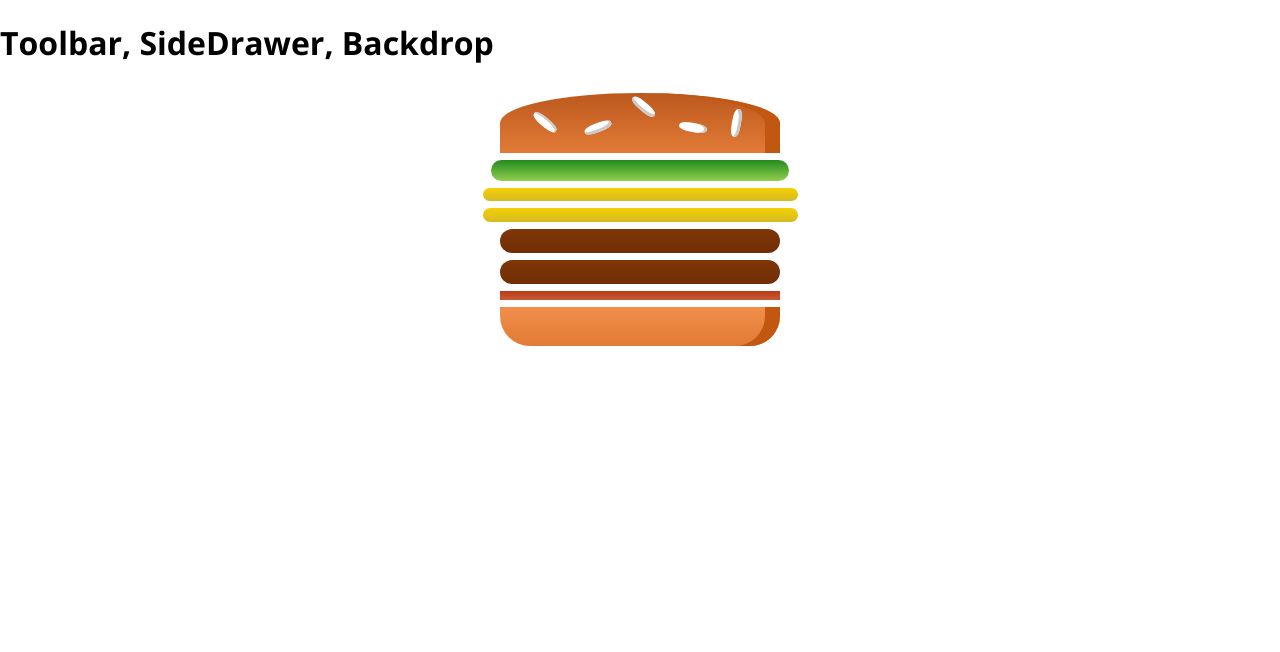
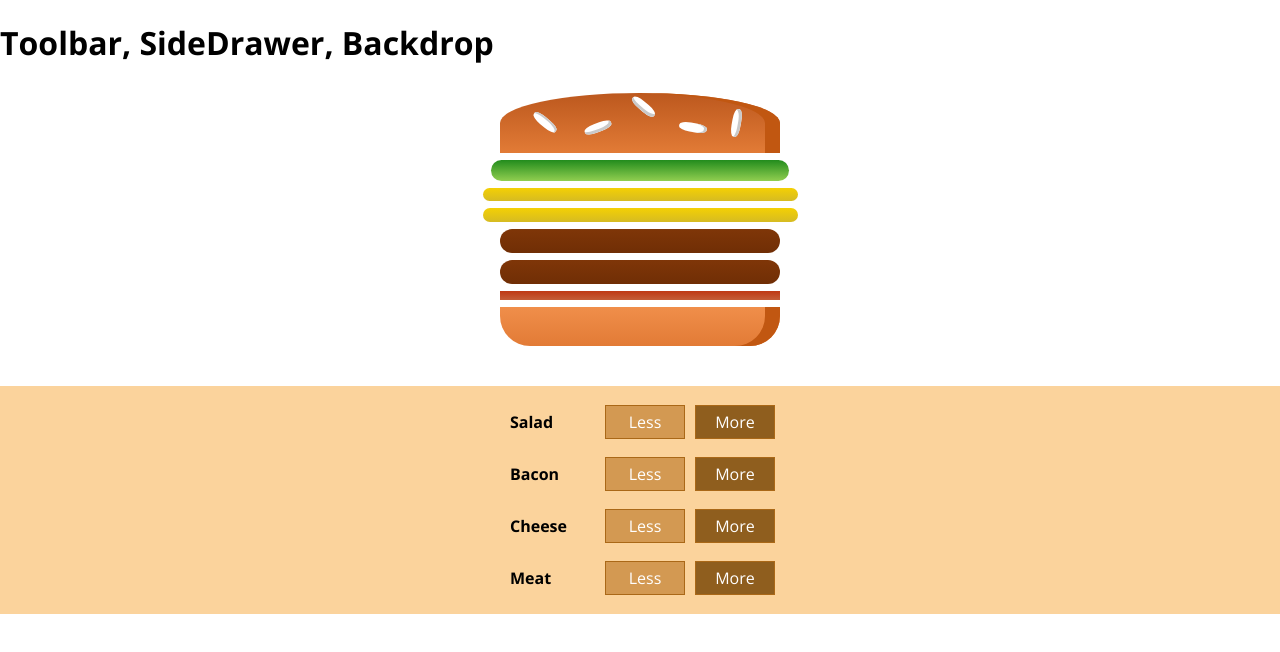
Before and after one commit to jihyun-um/burger-builder-web, a React (Create React App) app: page / in a window 1280 px wide. Shown: the top 652 px of the page. Built offline with nearby package versions, Linux system fonts and the light colour scheme.

Commit message:
Create BurgerBuildControls to dynamically add and remove burger ingredients

```diff
--- /dev/null
+++ b/src/components/BurgerBuildControls/BurgerBuildControl/BurgerBuildControl.js
@@ -0,0 +1,13 @@
+import React from 'react';
+
+import classes from './BurgerBuildControl.module.css';
+
+const burgerBuildControl = props => (
+  <div className={classes.BurgerBuildControl}>
+    <div className={classes.Label}>{props.label}</div>
+    <button className={classes.Less}>Less</button>
+    <button className={classes.More}>More</button>
+  </div>
+);
+
+export default burgerBuildControl;
--- /dev/null
+++ b/src/components/BurgerBuildControls/BurgerBuildControl/BurgerBuildControl.module.css
@@ -0,0 +1,58 @@
+.BurgerBuildControl {
+  display: flex;
+  justify-content: space-between;
+  align-items: center;
+  margin: 5px 0;
+}
+
+.BurgerBuildControl button {
+  display: block;
+  font: inherit;
+  padding: 5px;
+  margin: 0 5px;
+  width: 80px;
+  border: 1px solid #aa6817;
+  cursor: pointer;
+  outline: none;
+}
+
+.BurgerBuildControl button:disabled {
+  background-color: #ac9980;
+  border: 1px solid #7e7365;
+  color: #ccc;
+  cursor: default;
+}
+
+.BurgerBuildControl button:hover:disabled {
+  background-color: #ac9980;
+  color: #ccc;
+  cursor: not-allowed;
+}
+
+.Label {
+  padding: 10px;
+  font-weight: bold;
+  width: 80px;
+}
+
+.BurgerBuildControl .Less {
+  background-color: #d39952;
+  color: white;
+}
+
+.BurgerBuildControl .More {
+  background-color: #8f5e1e;
+  color: white;
+}
+
+.BurgerBuildControl .Less:hover,
+.BurgerBuildControl .Less:active {
+  background-color: #daa972;
+  color: white;
+}
+
+.BurgerBuildControl .More:hover,
+.BurgerBuildControl .More:active {
+  background-color: #99703f;
+  color: white;
+}
--- /dev/null
+++ b/src/components/BurgerBuildControls/BurgerBuildControls.js
@@ -0,0 +1,21 @@
+import React from 'react';
+
+import classes from './BurgerBuildControls.module.css';
+import BurgerBuildControl from './BurgerBuildControl/BurgerBuildControl';
+
+const controls = [
+  { label: 'Salad', type: 'salad' },
+  { label: 'Bacon', type: 'bacon' },
+  { label: 'Cheese', type: 'cheese' },
+  { label: 'Meat', type: 'meat' }
+];
+
+const burgerBuildControls = props => (
+  <div className={classes.BurgerBuildControls}>
+    {controls.map(control => (
+      <BurgerBuildControl key={control.label} label={control.label} />
+    ))}
+  </div>
+);
+
+export default burgerBuildControls;
--- /dev/null
+++ b/src/components/BurgerBuildControls/BurgerBuildControls.module.css
@@ -0,0 +1,9 @@
+.BurgerBuildControls {
+  width: 100%;
+  background-color: #fbd39c;
+  display: flex;
+  flex-flow: column;
+  align-items: center;
+  margin: auto;
+  padding: 10px 0px;
+}
--- a/src/containers/BurgerBuilder/BurgerBuilder.js
+++ b/src/containers/BurgerBuilder/BurgerBuilder.js
@@ -1,6 +1,7 @@
 import React, { useState } from 'react';
 
 import Burger from '../../components/Burger/Burger';
+import BurgerBuildControls from '../../components/BurgerBuildControls/BurgerBuildControls';
 
 const burgerBuilder = props => {
   const initialState = {
@@ -18,6 +19,7 @@ const burgerBuilder = props => {
   return (
     <>
       <Burger ingredients={state.ingredients} />
+      <BurgerBuildControls />
     </>
   );
 };
```
